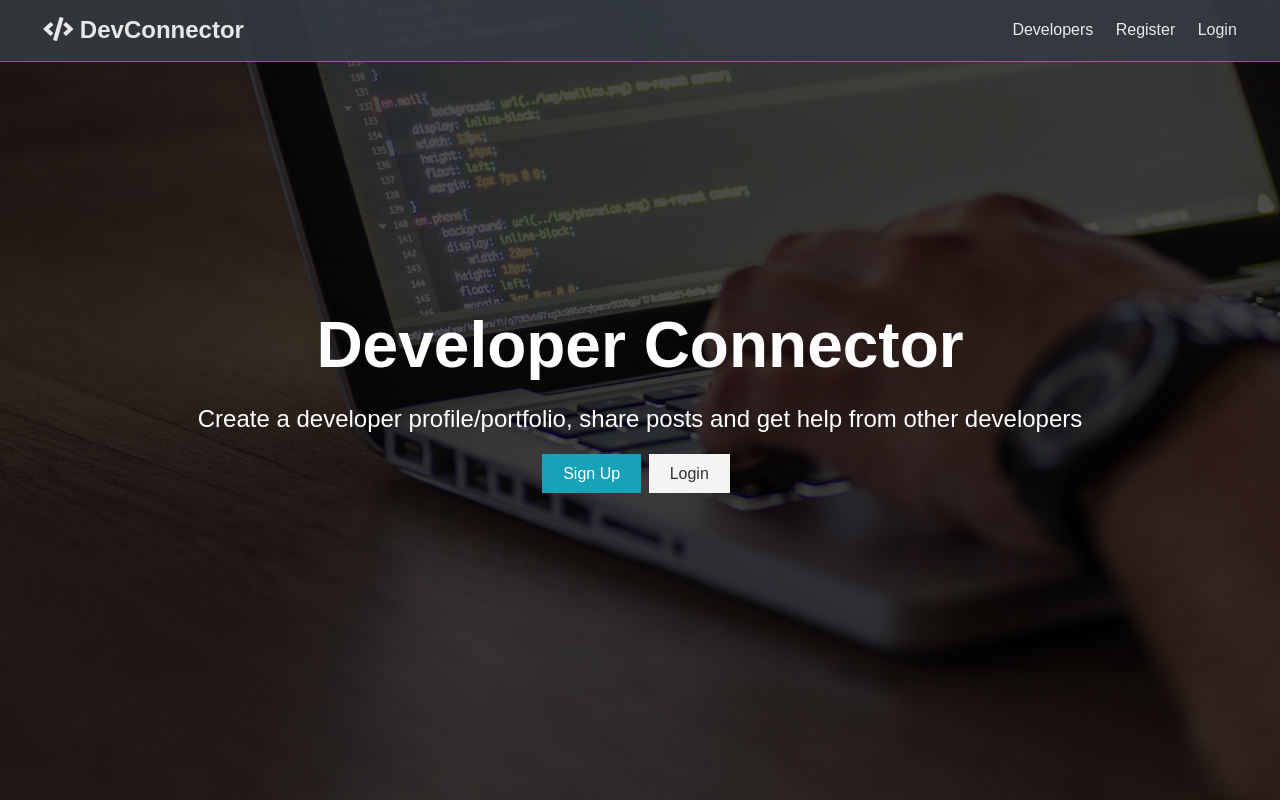
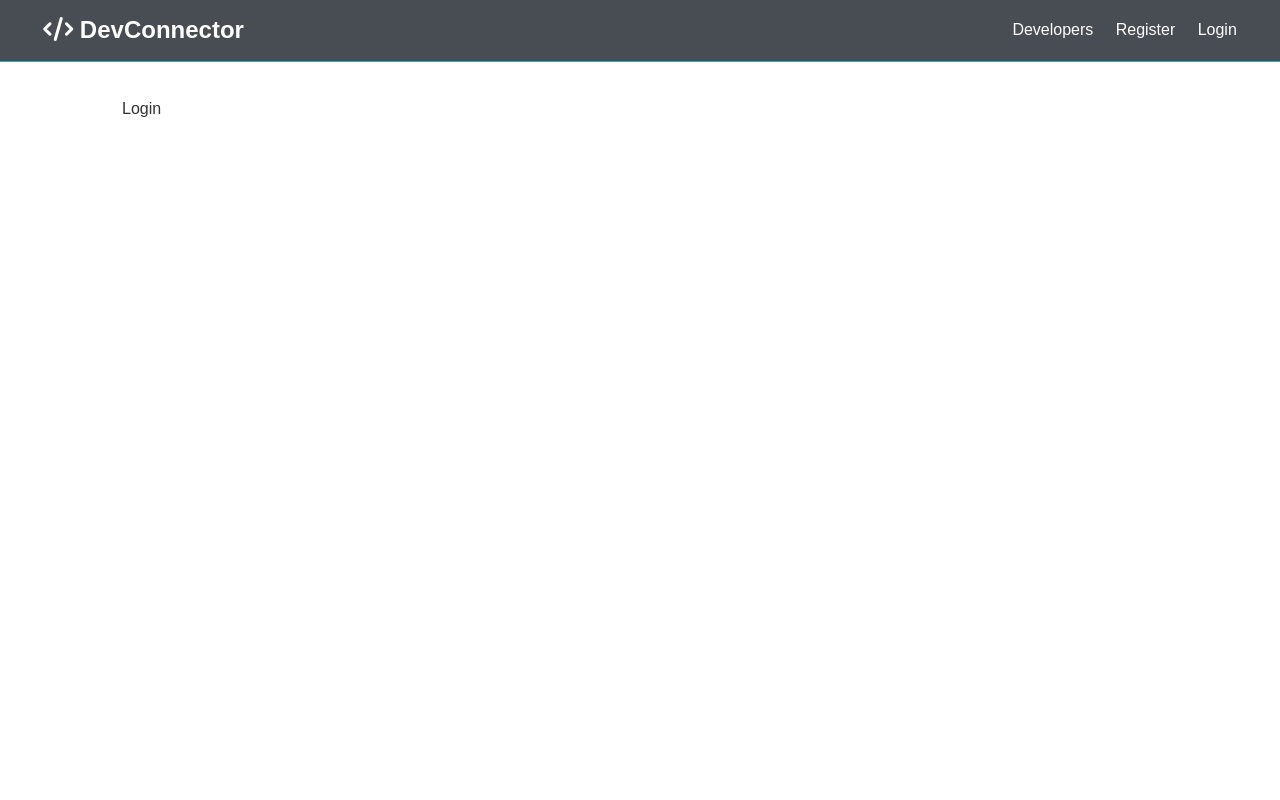
Before and after one commit to timmlaxton/dev_finder, a React (Create React App) app in the folder client/: page /login in a window 1280 px wide. Built offline with nearby package versions, Linux system fonts and the light colour scheme.

Commit message:
added css

```diff
--- a/client/public/index.html
+++ b/client/public/index.html
@@ -10,7 +10,9 @@
       content="Web site created using create-react-app"
     />
     <link rel="apple-touch-icon" href="%PUBLIC_URL%/logo192.png" />
-    <link rel="stylesheet" href="https://use.fontawesome.com/releases/v5.8.1/css/all.css" integrity="sha384-50oBUHEmvpQ+1lW4y57PTFmhCaXp0ML5d60M1M7uH2+nqUivzIebhndoJK28anvf" crossorigin="annonymous">
+    <script src="https://use.fontawesome.com/9e0101ab41.js"></script>
+
+    <!-- <link rel="stylesheet" href="https://use.fontawesome.com/releases/v5.8.1/css/all.css" integrity="sha384-50oBUHEmvpQ+1lW4y57PTFmhCaXp0ML5d60M1M7uH2+nqUivzIebhndoJK28anvf" crossorigin="annonymous"> -->
     <link rel="manifest" href="%PUBLIC_URL%/manifest.json" />
 
     <title>Welcome to deffinder</title>
--- a/client/src/App.js
+++ b/client/src/App.js
@@ -1,13 +1,24 @@
 import React, { Fragment } from 'react';
+import { BrowserRouter as Router, Route, Switch} from 'react-router-dom';
 import NavBar from './components/layout/Navbar'
 import Landing from './components/layout/Landing'
+import Login from './components/auth/Login'
+import Register from './components/auth/Register'
 import './App.css';
 
 const App = () => (
+    <Router>
     <Fragment>
      <NavBar/>
-    <Landing />
+     <Route exact path="/" component={Landing} />
+     <section className="container">
+         <Switch>
+             <Route exact path="/register" component={Register} />
+             <Route exact path="/login" component={Login} />
+         </Switch>
+     </section>
     </Fragment>
+    </Router>
 );
 
 
--- /dev/null
+++ b/client/src/components/auth/Login.js
@@ -0,0 +1,11 @@
+import React from 'react'
+
+export const Login = () => {
+    return (
+        <div>
+           Login
+        </div>
+    )
+}
+
+export default Login;
--- /dev/null
+++ b/client/src/components/auth/Register.js
@@ -0,0 +1,11 @@
+import React from 'react'
+
+export const Register = () => {
+    return (
+        <div>
+           Register
+        </div>
+    )
+}
+
+export default Register
--- a/client/src/components/layout/Landing.js
+++ b/client/src/components/layout/Landing.js
@@ -1,4 +1,5 @@
 import React from 'react'
+import { Link} from 'react-router-dom'
 
 export const Landing = () => {
     return (
@@ -12,8 +13,8 @@
             other developers
           </p>
           <div className="buttons">
-            <a href="register.html" className="btn btn-primary">Sign Up</a>
-            <a href="login.html" className="btn btn-light">Login</a>
+            <Link to="register" className="btn btn-primary">Sign Up</Link>
+            <Link to="login" className="btn btn-light">Login</Link>
           </div>
         </div>
       </div>
--- a/client/src/components/layout/Navbar.js
+++ b/client/src/components/layout/Navbar.js
@@ -1,16 +1,25 @@
 import React from 'react'
+import {Link} from 'react-router-dom';
 
 export const Navbar = () => {
     return (
         <div>
              <nav className="navbar bg-dark">
       <h1>
-        <a href="index.html"><i className="fas fa-code"></i> DevConnector</a>
+        <Link to="/">
+            <i className="fas fa-code"></i> DevConnector
+            </Link>
       </h1>
       <ul>
-        <li><a href="profiles.html">Developers</a></li>
-        <li><a href="register.html">Register</a></li>
-        <li><a href="login.html">Login</a></li>
+        <li>
+            <a href="!#">Developers</a>
+            </li>
+        <li>
+            <Link to="register">Register</Link>
+            </li>
+        <li>
+            <Link to="login">Login</Link>
+            </li>
       </ul>
     </nav>
         </div>
```
